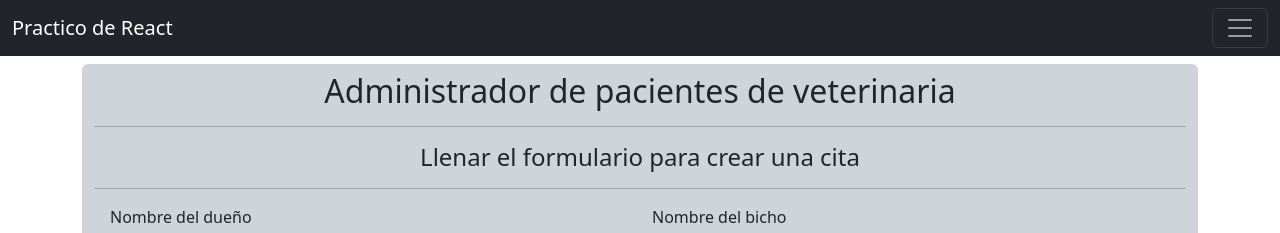
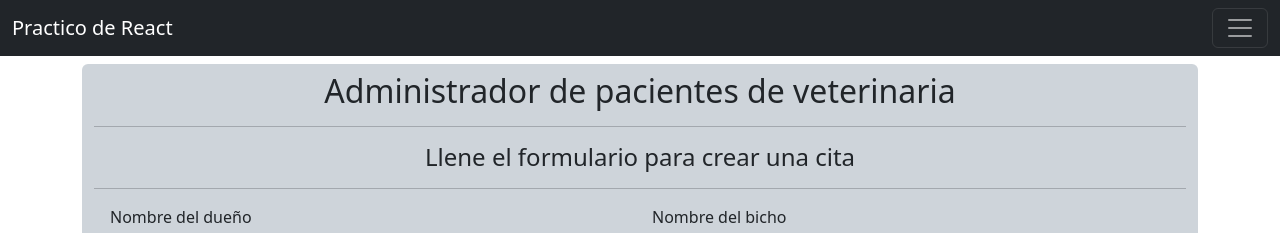
Before and after one commit to SantiagoPuertas4/practicoReact, a React (Vite) app: page /ejercicio9 in a window 1280 px wide. Shown: the top 233 px of the page. Built offline with nearby package versions, Linux system fonts and the light colour scheme.

Commit message:
Se arreglo un error ortografico en el titulo

```diff
--- a/src/views/Ejercicio9View.jsx
+++ b/src/views/Ejercicio9View.jsx
@@ -22,7 +22,7 @@ const Ejercicio9View = () => {
         <hr />
         <div>
           <h4 className="text-center">
-            Llenar el formulario para crear una cita
+            Llene el formulario para crear una cita
           </h4>
         </div>
         <hr />
```
